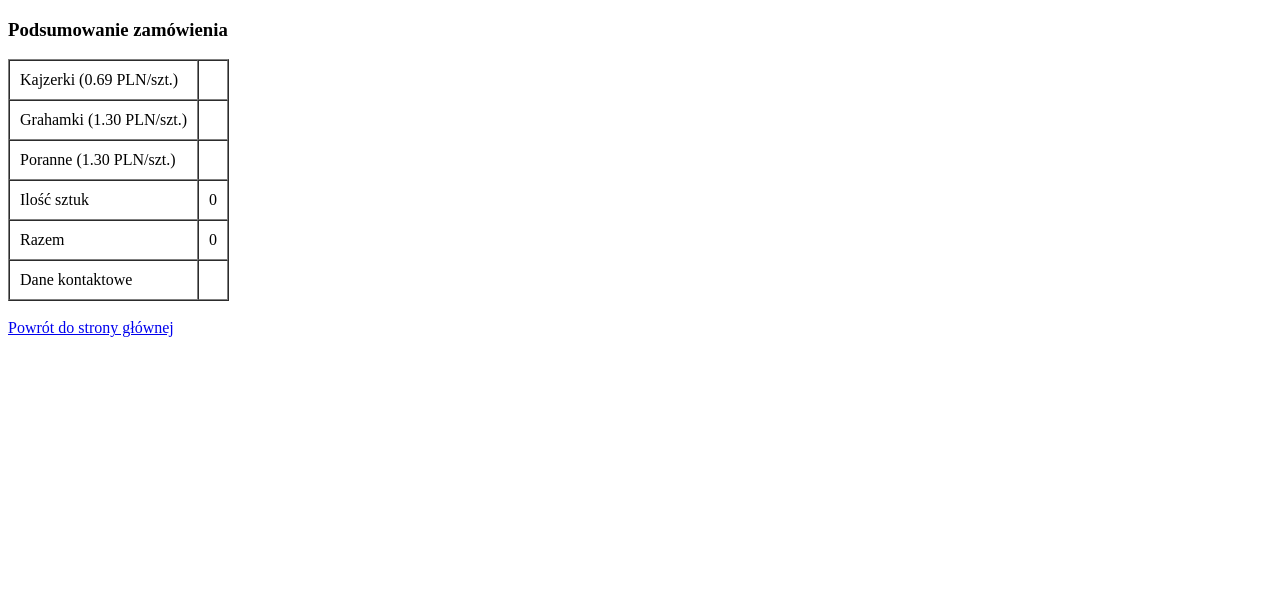
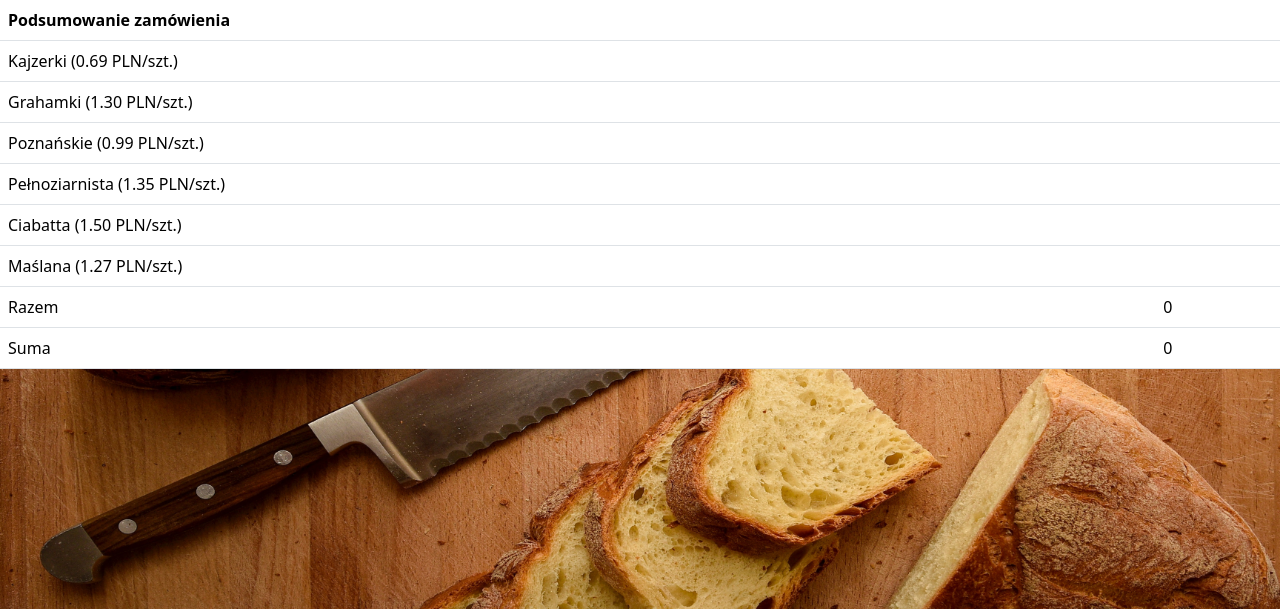
Before and after one commit to DarkoKa/Order-Form, a PHP site: page /order_form.php in a window 1280 px wide. Shown: the top 609 px of the page. Run offline with PHP 8.4, Linux system fonts and the light colour scheme; data that the repository does not hold is empty.

Commit message:
Add files via upload

```diff
--- a/order_form.php
+++ b/order_form.php
@@ -7,25 +7,36 @@
     <meta name="description" content="">
     <meta name=keywords content="">
     <meta name="viewport" content="width=device-width, initial-scale=1.0">
-    <title></title>
+    <title>Podsumowanie zamówienia</title>
+    <link href="https://cdn.jsdelivr.net/npm/bootstrap@5.3.2/dist/css/bootstrap.min.css" rel="stylesheet" integrity="sha384-T3c6CoIi6uLrA9TneNEoa7RxnatzjcDSCmG1MXxSR1GAsXEV/Dwwykc2MPK8M2HN" crossorigin="anonymous">
+    <script src="https://cdn.jsdelivr.net/npm/bootstrap@5.3.2/dist/js/bootstrap.bundle.min.js" integrity="sha384-C6RzsynM9kWDrMNeT87bh95OGNyZPhcTNXj1NW7RuBCsyN/o0jlpcV8Qyq46cDfL" crossorigin="anonymous"></script>
+    <link rel="stylesheet" href="styles.css">
 </head>
 
 <body>
     <?php
         $kajzerki = $_POST['kajzerki'];
         $grahamki = $_POST['grahamki'];
-        $poranne = $_POST['poranne'];
+        $poznanska   = $_POST['poznanska'];
+        $pelnoziarn = $_POST['pelnoziarn'];
+        $ciabatta = $_POST['ciabatta'];
+        $maslana = $_POST['maslana'];
 
 
         $imie = $_POST['imie'];
 
-        $il_sztuk = $kajzerki + $grahamki + $poranne;
-        $razem = 0.69 * $kajzerki + 1.30 * $grahamki + 0.99 * $poranne;
+        $razem = $kajzerki + $grahamki + $poznanska + $pelnoziarn + $ciabatta + $maslana;
+        $suma = 0.69 * $kajzerki + 1.30 * $grahamki + 0.99 * $poznanska + 1.35 * $pelnoziarn + 1.50 * $ciabatta + 1.27 * $maslana;
 
 echo<<<END
-         <h3>Podsumowanie zamówienia</h3>
 
-         <table border="1" cellpadding="10" cellspacing="0"
+<table class="table">
+<thead>
+  <tr>
+    <th scope="col" colspan="3">Podsumowanie zamówienia</th>
+  </tr>
+</thead>
+<tbody>
   <tr>
       <td>Kajzerki (0.69 PLN/szt.)</td>
       <td>$kajzerki</td>
@@ -35,24 +46,33 @@ echo<<<END
       <td>$grahamki</td>
   </tr>
   <tr>
-                <td>Poranne (1.30 PLN/szt.)</td>
-                <td>$poranne</td>
+      <td>Poznańskie (0.99 PLN/szt.)</td>
+      <td>$poznanska</td>
   </tr>
   <tr>
-                <td>Ilość sztuk</td>
-                <td>$il_sztuk</td>
+      <td>Pełnoziarnista (1.35 PLN/szt.)</td>
+      <td>$pelnoziarn</td>
+  </tr>
+  <tr>
+      <td>Ciabatta (1.50 PLN/szt.)</td>
+      <td>$pelnoziarn</td>
+  </tr>
+  <tr>
+      <td>Maślana (1.27 PLN/szt.)</td>
+      <td>$maslana</td>
   </tr>
   <tr>
       <td>Razem</td>
       <td>$razem</td>
   </tr>
   <tr>
-            <td>Dane kontaktowe</td>
-            <td>$imie</td>
+      <td>Suma</td>
+      <td>$suma</td>
    </tr>
+</tbody>
 </table>
-         <br/>
-         <a href="index.php">Powrót do strony głównej</a>
+
+
 END;
 ?>
 </body>
```
Lines whose indentation alone changed are shown as unchanged.
